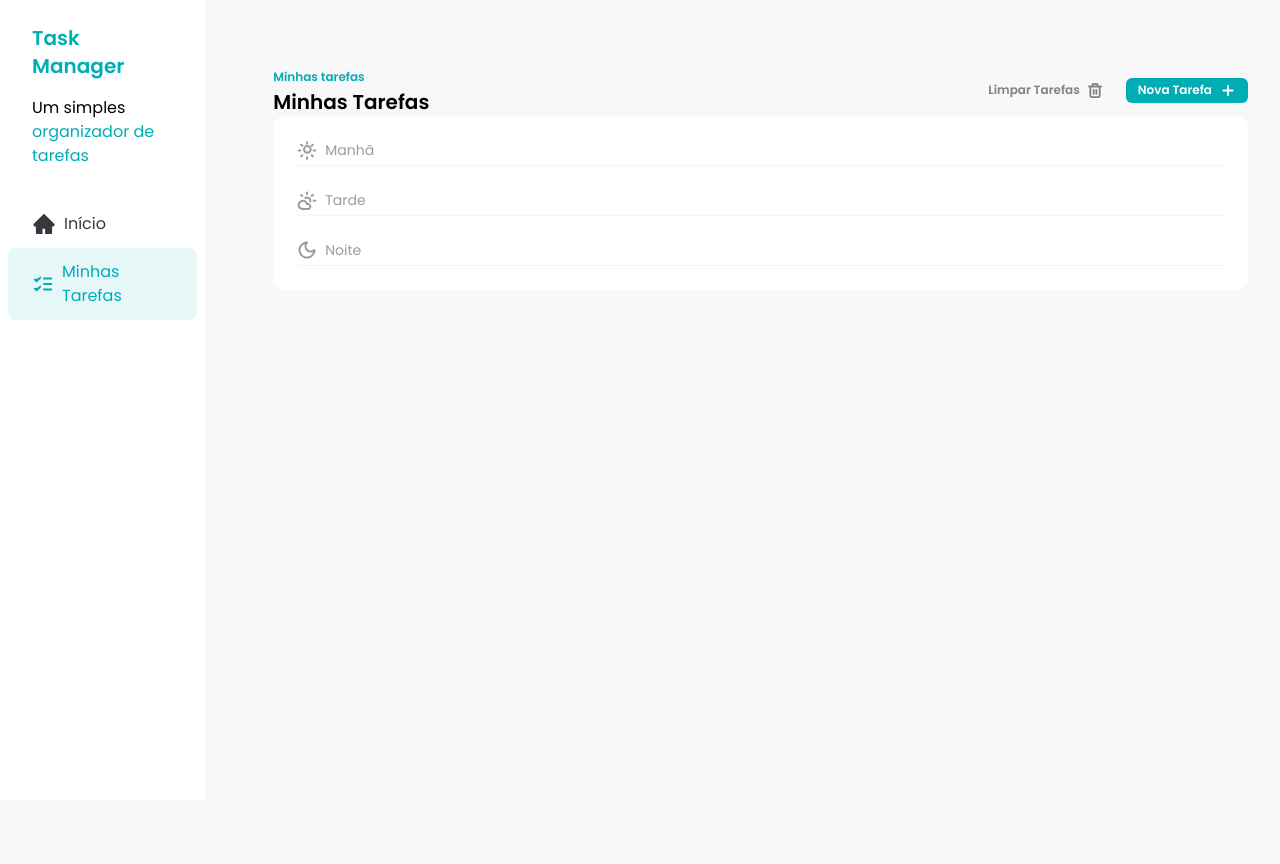
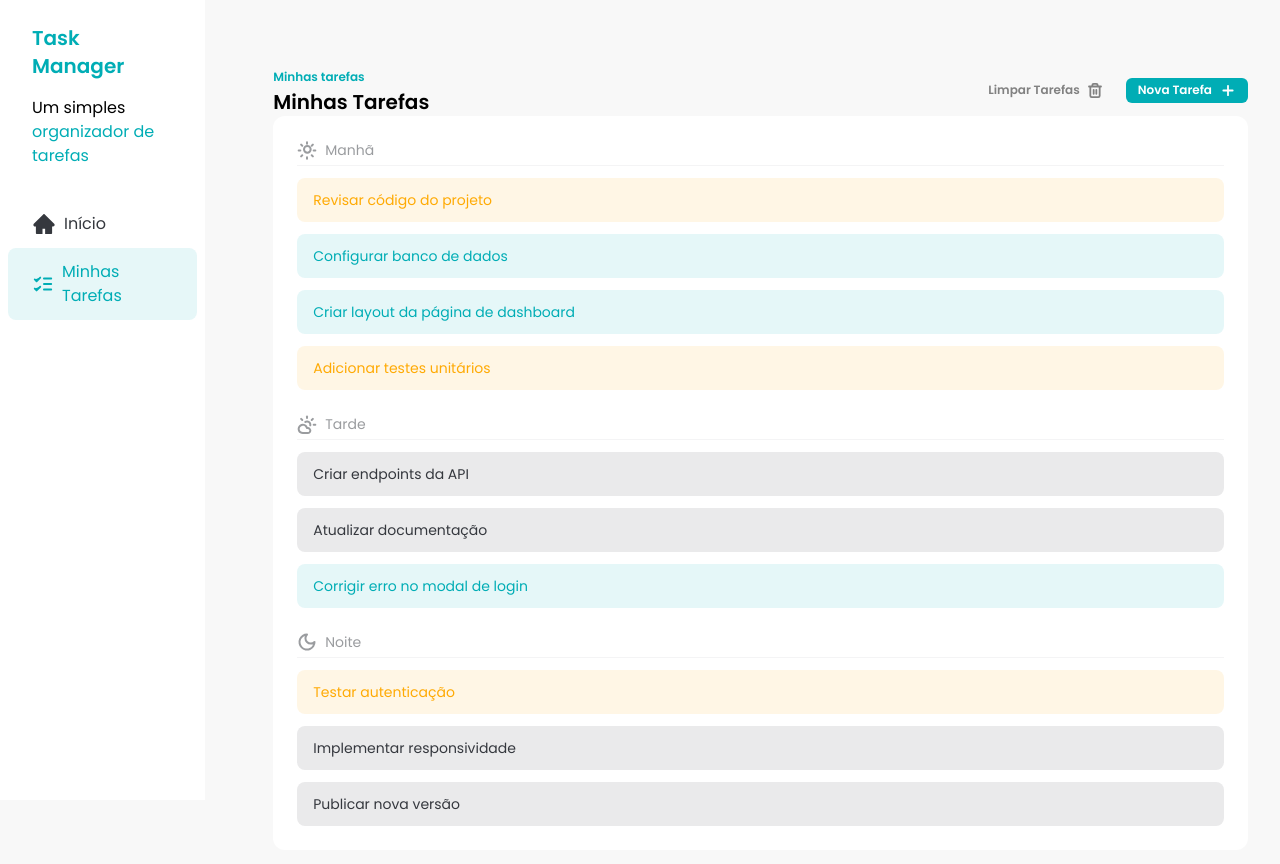
Before and after one commit to PauloRicardofsa98/task-manager, a React (Vite) app: page / in a window 1280 px wide. Shown: the top 864 px of the page. Before the commit the page ends 800 px from the top, so only its background shows below. Built offline with nearby package versions, Linux system fonts and the light colour scheme.

Commit message:
feat: implement TaskItem component and integrate task filtering in Tasks component

```diff
--- /dev/null
+++ b/src/components/TaskItem.jsx
@@ -0,0 +1,23 @@
+const TaskItem = ({ task }) => {
+  const getStatusClasses = () => {
+    if (task.status === "done") {
+      return "bg-[#00ADB5] bg-opacity-10 text-[#00ADB5]";
+    }
+    if (task.status === "in_progress") {
+      return "bg-[#FFAA04] bg-opacity-10 text-[#FFAA04]";
+    }
+    if (task.status === "not_started") {
+      return "bg-[#35383E] bg-opacity-10 text-[#35383E]";
+    }
+  };
+
+  return (
+    <div
+      className={`flex items-center gap-2 rounded-lg px-4 py-3 text-sm ${getStatusClasses()}`}
+    >
+      {task.title}
+    </div>
+  );
+};
+
+export default TaskItem;
--- a/src/components/Tasks.jsx
+++ b/src/components/Tasks.jsx
@@ -5,8 +5,17 @@ import SunIcon from "../assets/icons/sun.svg?react";
 import CloudSunIcon from "../assets/icons/cloud-sun.svg?react";
 import MoonIcon from "../assets/icons/moon.svg?react";
 import TasksSeparator from "./TasksSeparator";
+import { useState } from "react";
+import { TASKS } from "../constants/tasks";
+import TaskItem from "./TaskItem";
 
 const Tasks = () => {
+  const [tasks] = useState(TASKS);
+
+  const morningTasks = tasks.filter((task) => task.time === "morning");
+  const afternoonTasks = tasks.filter((task) => task.time === "afternoon");
+  const eveningTasks = tasks.filter((task) => task.time === "evening");
+
   return (
     <div className="w-full px-8 py-16">
       <div className="flex w-full justify-between">
@@ -29,12 +38,21 @@ const Tasks = () => {
       <div className="rounded-xl bg-white p-6">
         <div className="space-y-3">
           <TasksSeparator icon={<SunIcon />} text="Manhã" />
+          {morningTasks.map((task) => (
+            <TaskItem key={task.id} task={task} />
+          ))}
         </div>
         <div className="my-6 space-y-3">
           <TasksSeparator icon={<CloudSunIcon />} text="Tarde" />
+          {afternoonTasks.map((task) => (
+            <TaskItem key={task.id} task={task} />
+          ))}
         </div>
         <div className="space-y-3">
           <TasksSeparator icon={<MoonIcon />} text="Noite" />
+          {eveningTasks.map((task) => (
+            <TaskItem key={task.id} task={task} />
+          ))}
         </div>
       </div>
     </div>
--- /dev/null
+++ b/src/constants/tasks.js
@@ -0,0 +1,79 @@
+export const TASKS = [
+  {
+    id: 1,
+    title: "Revisar código do projeto",
+    description:
+      "Verificar se há bugs e melhorias no código do módulo principal.",
+    time: "morning",
+    status: "in_progress",
+  },
+  {
+    id: 2,
+    title: "Criar endpoints da API",
+    description:
+      "Desenvolver os endpoints necessários para integração com o frontend.",
+    time: "afternoon",
+    status: "not_started",
+  },
+  {
+    id: 3,
+    title: "Configurar banco de dados",
+    description: "Criar tabelas e definir relações no banco de dados.",
+    time: "morning",
+    status: "done",
+  },
+  {
+    id: 4,
+    title: "Testar autenticação",
+    description:
+      "Verificar se o login e logout estão funcionando corretamente.",
+    time: "evening",
+    status: "in_progress",
+  },
+  {
+    id: 5,
+    title: "Atualizar documentação",
+    description:
+      "Adicionar informações sobre novos endpoints e mudanças na API.",
+    time: "afternoon",
+    status: "not_started",
+  },
+  {
+    id: 6,
+    title: "Criar layout da página de dashboard",
+    description: "Desenvolver a estrutura da página principal do sistema.",
+    time: "morning",
+    status: "done",
+  },
+  {
+    id: 7,
+    title: "Implementar responsividade",
+    description:
+      "Garantir que o site funcione bem em dispositivos móveis e tablets.",
+    time: "evening",
+    status: "not_started",
+  },
+  {
+    id: 8,
+    title: "Corrigir erro no modal de login",
+    description:
+      "Resolver o problema que impede o modal de fechar corretamente.",
+    time: "afternoon",
+    status: "done",
+  },
+  {
+    id: 9,
+    title: "Adicionar testes unitários",
+    description: "Criar testes para garantir a qualidade do código.",
+    time: "morning",
+    status: "in_progress",
+  },
+  {
+    id: 10,
+    title: "Publicar nova versão",
+    description:
+      "Subir a aplicação para produção com as novas funcionalidades.",
+    time: "evening",
+    status: "not_started",
+  },
+];
```
